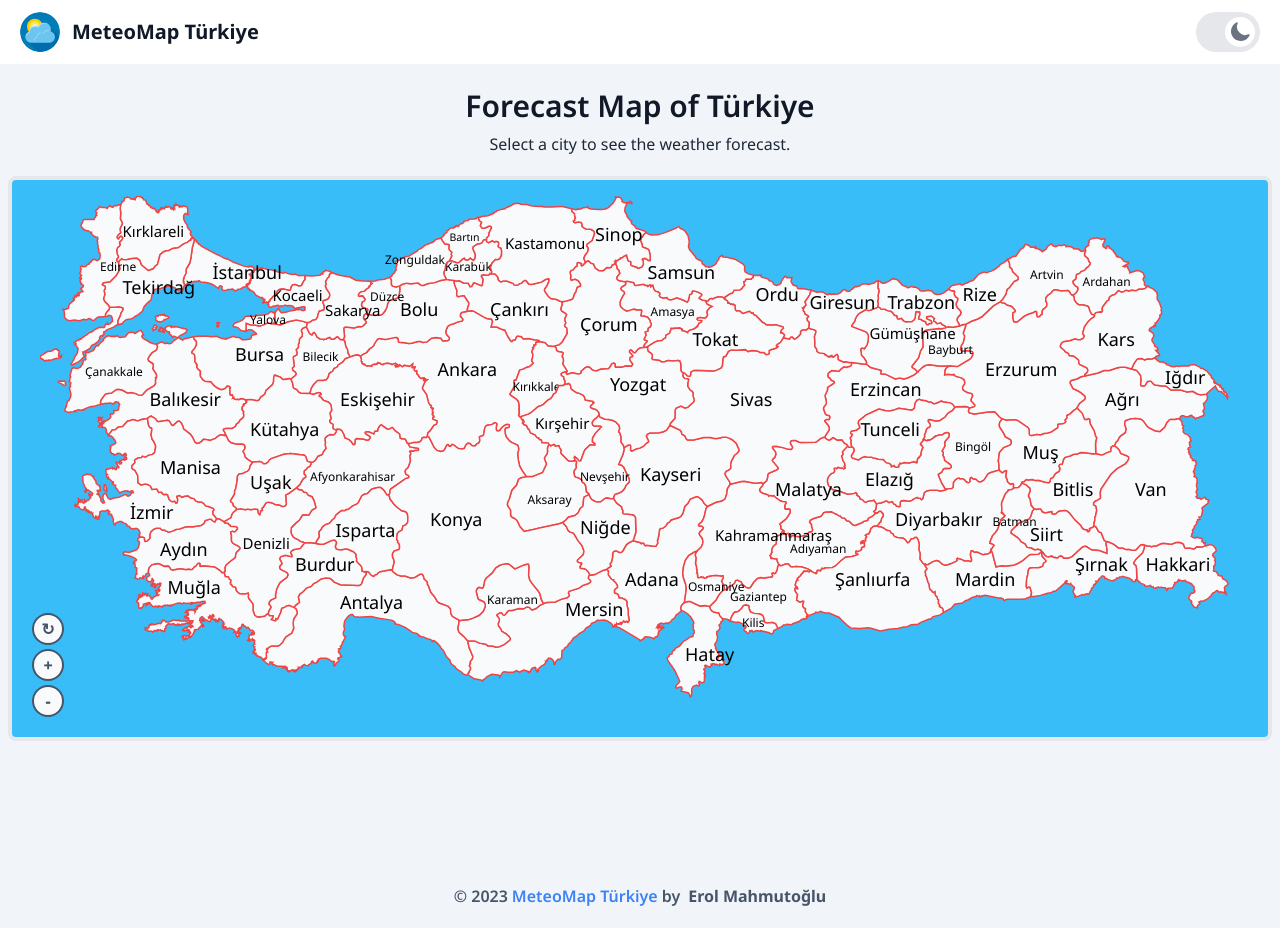
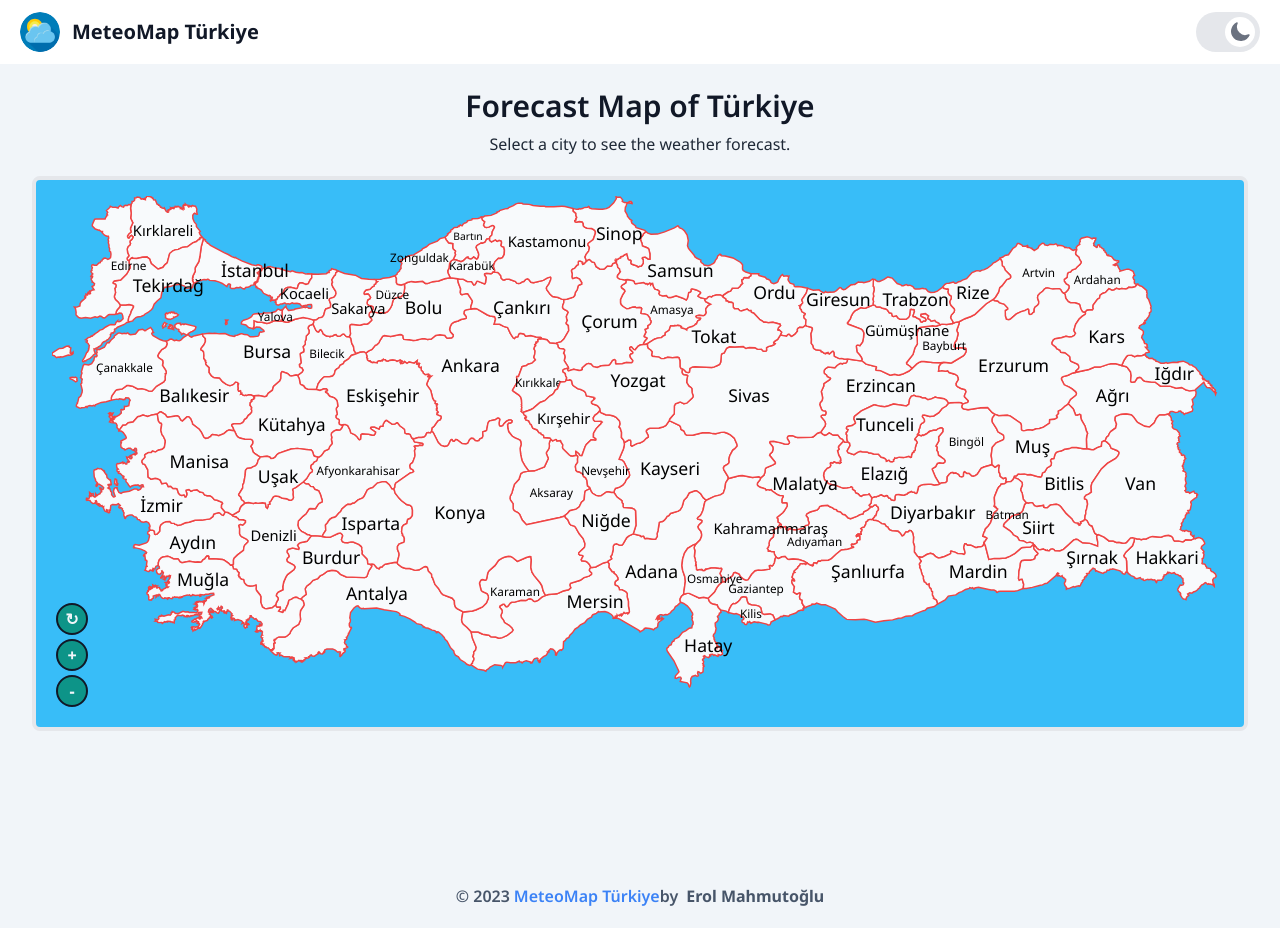
Before and after one commit to erol1098/turkey-weather-map, a Next.js app: page / in a window 1280 px wide. Built offline with nearby package versions, Linux system fonts and the light colour scheme.

Commit message:
Update Footer and MapContainer components

```diff
--- a/src/components/Footer/index.jsx
+++ b/src/components/Footer/index.jsx
@@ -13,7 +13,9 @@ const Footer = () => {
           >
             MeteoMap Türkiye
           </a>
-
+        </span>
+      </div>
+      <div className='flex items-center justify-center gap-1'>
         <span className='text-slate-600 dark:text-slate-400 font-semibold text-md'>
           by
         </span>
@@ -24,7 +26,6 @@ const Footer = () => {
         >
           Erol Mahmutoğlu
         </a>
-        </span>
       </div>
     </footer>
   );
--- a/src/components/ForecastSidebar/index.jsx
+++ b/src/components/ForecastSidebar/index.jsx
@@ -34,7 +34,7 @@ const ForecastSidebar = ({ city = '' }) => {
 
   return (
     <section
-      className={`absolute top-0 right-0 w-[375px] min-h-lvh bg-teal-100 dark:bg-slate-900 shadow-xl ${openSidebar} transition-all duration-500 ease-in-out px-2 py-4 rounded-lg select-none z-20`}
+      className={`absolute top-0 right-0 w-[375px] h-lvh min-h-[600px] bg-teal-100 dark:bg-slate-900 shadow-xl ${openSidebar} transition-all duration-500 ease-in-out px-2 py-4 rounded-lg select-none z-20`}
     >
       {city && (
         <ForecastCard
--- a/src/components/Home/index.jsx
+++ b/src/components/Home/index.jsx
@@ -4,7 +4,7 @@ import PageTitle from './PageTitle';
 
 const Home = () => {
   return (
-    <section className='w-full min-h-lvh px-2 bg-slate-100 dark:bg-slate-700 flex flex-col items-center justify-start gap-5 pt-6'>
+    <section className='w-full min-h-lvh px-2 lg:px-8 bg-slate-100 dark:bg-slate-700 flex flex-col items-center justify-start gap-5 pt-6'>
       <PageTitle
         title='Forecast Map of Türkiye'
         subtitle='Select a city to see the weather forecast.'
--- a/src/components/MapContainer/MapControls/MapControlButton.jsx
+++ b/src/components/MapContainer/MapControls/MapControlButton.jsx
@@ -1,7 +1,8 @@
 const MapControlButton = ({ text = '', onClick = () => {} }) => {
   return (
     <button
-      className='w-8 h-8 text-md font-extrabold rounded-full bg-slate-50 dark:bg-slate-400 text-slate-600 dark:text-slate-200 hover:bg-slate-300 dark:hover:bg-slate-100 border-2 border-slate-600 dark:border-slate-100 transition-all duration-300 ease-out'
+      className='w-8 h-8 text-md font-extrabold rounded-full bg-teal-600 dark:bg-slate-600 text-slate-100 dark:text-slate-200 hover:bg-teal-700 active:bg-teal-900
+         border-2 border-gray-900 dark:border-slate-200 transition-all duration-300 ease-out'
       onClick={onClick}
     >
       {text}
--- a/src/components/MapContainer/index.jsx
+++ b/src/components/MapContainer/index.jsx
@@ -8,6 +8,8 @@ import MapControls from './MapControls';
 const MapContainer = ({ children }) => {
   const { style, ref, zoomIn, zoomOut, resetMap } = useMapGestures();
 
+  const fetchMap = ({ children }) => children;
+
   return (
     <div className='relative w-full flex flex-col justify-center items-center gap-2 p-4 border-4 rounded-lg bg-sky-400 dark:bg-slate-600'>
       <MapControls zoomIn={zoomIn} zoomOut={zoomOut} resetMap={resetMap} />
@@ -17,7 +19,7 @@ const MapContainer = ({ children }) => {
           style={style}
           className='relative w-full will-change-transform cursor-grab touch-none overflow-hidden flex flex-col justify-start items-center select-none'
         >
-          {children}
+          {fetchMap({ children })}
         </animated.div>
       </div>
     </div>
```
Lines whose indentation alone changed are shown as unchanged.
